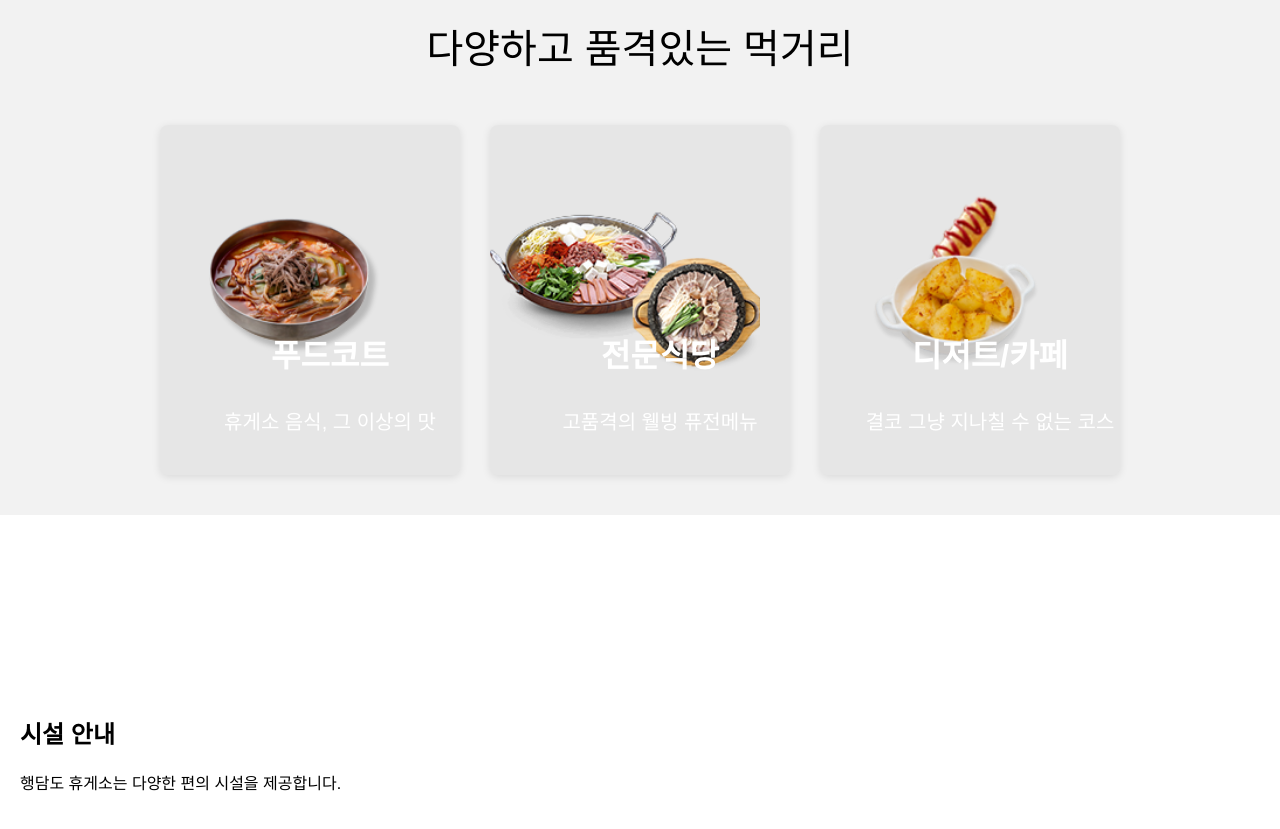
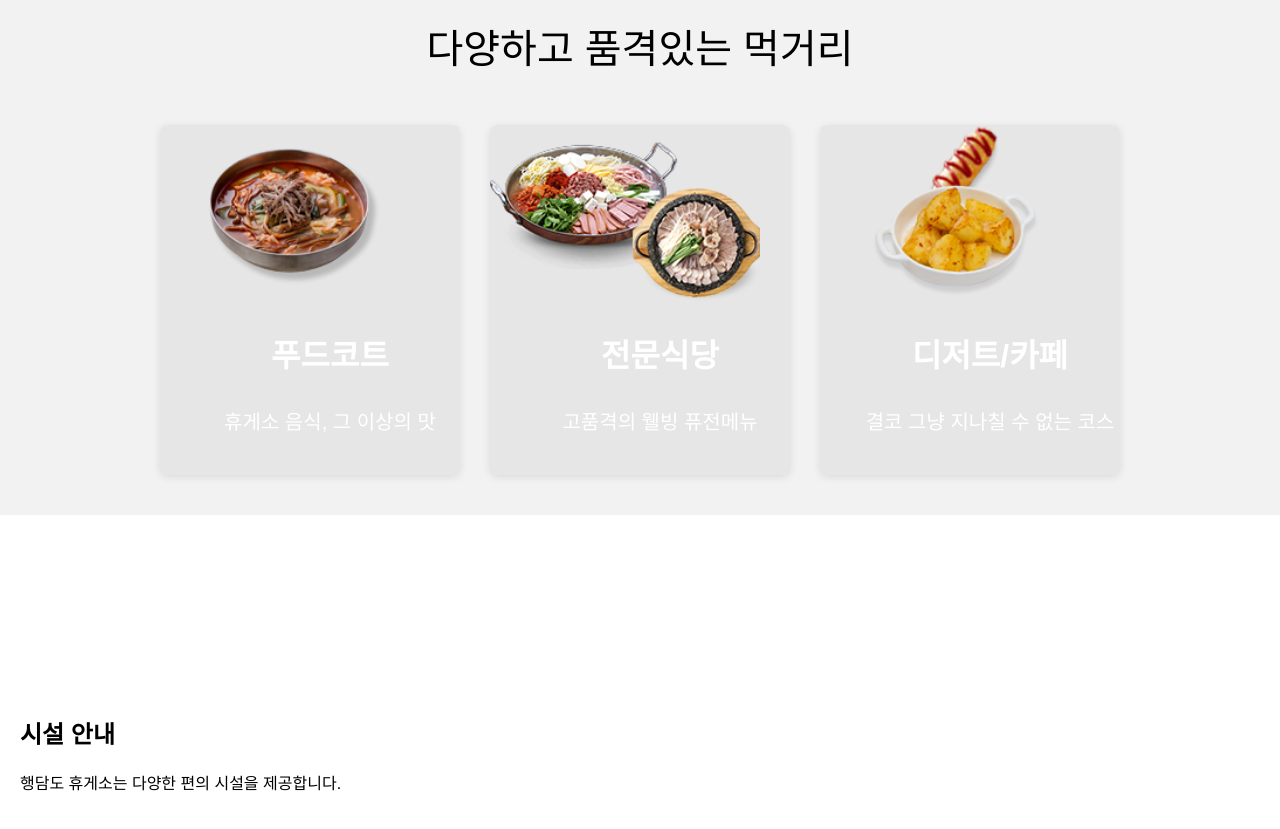
Before and after one commit to Hyunbin0625/damdo.github.io, a plain HTML site: page index.html in a window 1280 px wide. Shown: the part 1840-2669 px from the top of the page. Drawn offline with Linux system fonts and the light colour scheme.

Commit message:
modified:   index.css

```diff
--- a/index.css
+++ b/index.css
@@ -80,7 +80,7 @@
     width: 90%;
     height: 90%;
     object-fit: contain; /* 이미지가 잘리지 않게 설정 */
-    object-position:                                                                                                                                                                                                                                                                                        ;
+    object-position: top;
     transition: transform 0.3s ease-in-out;
 }
 
```
